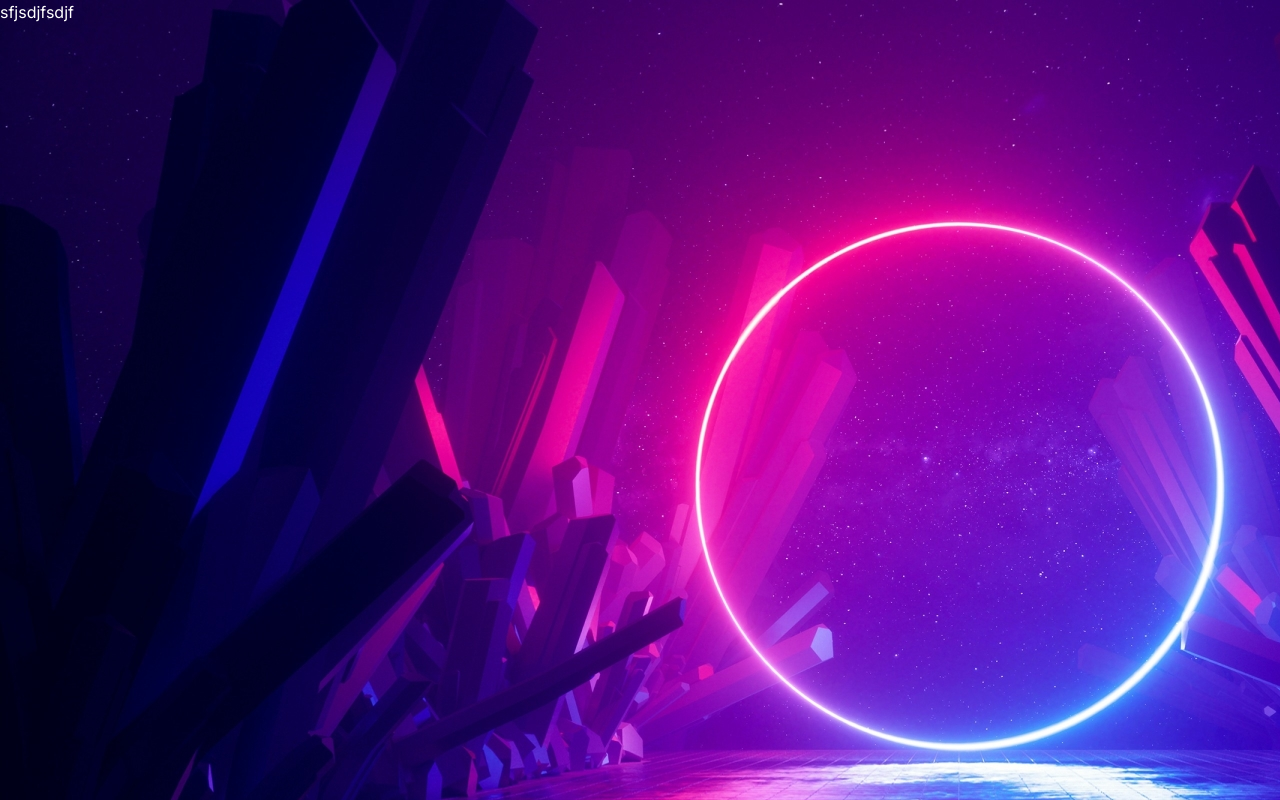
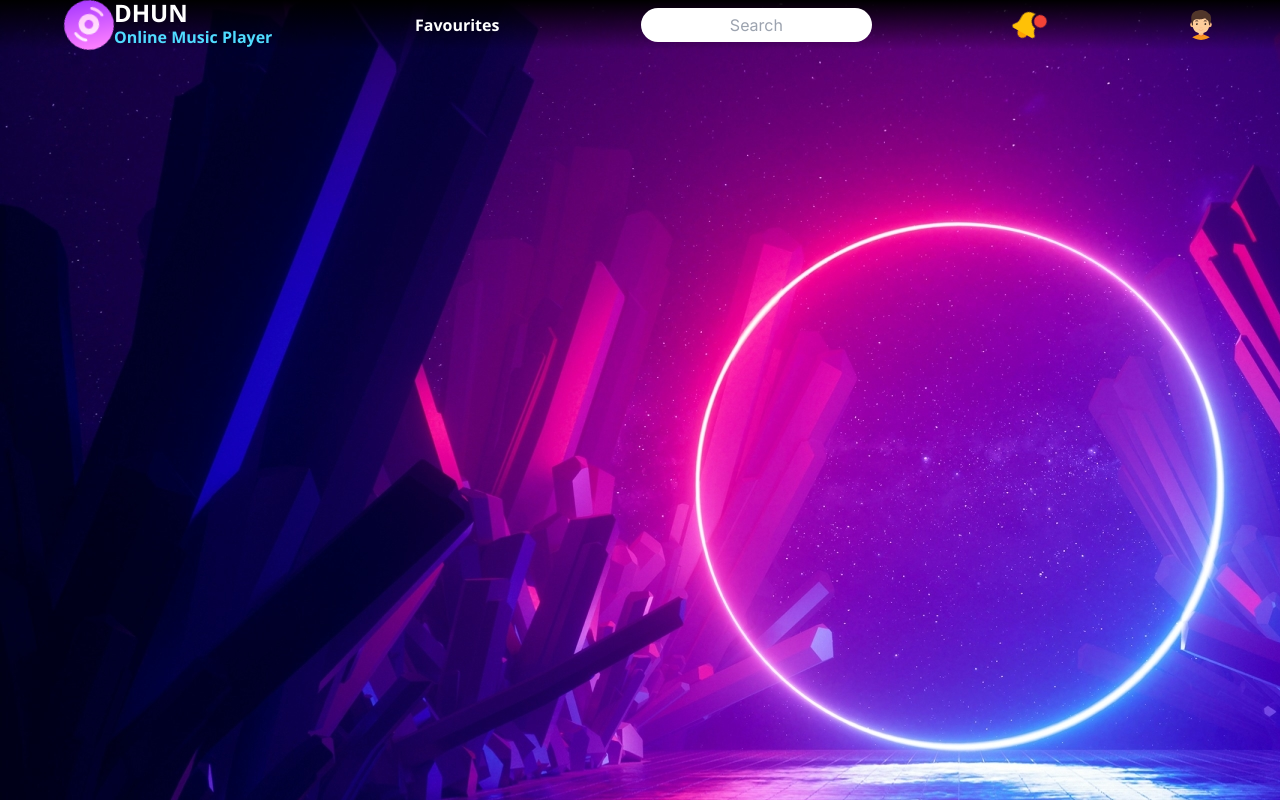
Before and after one commit to swapnilkr/DHUN-Music-Player-V2, a Next.js app: page /Album in a window 1280 px wide. Built offline with nearby package versions, Linux system fonts and the light colour scheme.

Commit message:
Second page nav

```diff
--- a/app/Album/page.tsx
+++ b/app/Album/page.tsx
@@ -1,7 +1,10 @@
+import NavBar from '../navbar';
+
 function page() {
     return(
         <>
-            <div>sfjsdjfsdjf</div>
+            <NavBar />
+
         </>
     )
 }
```
